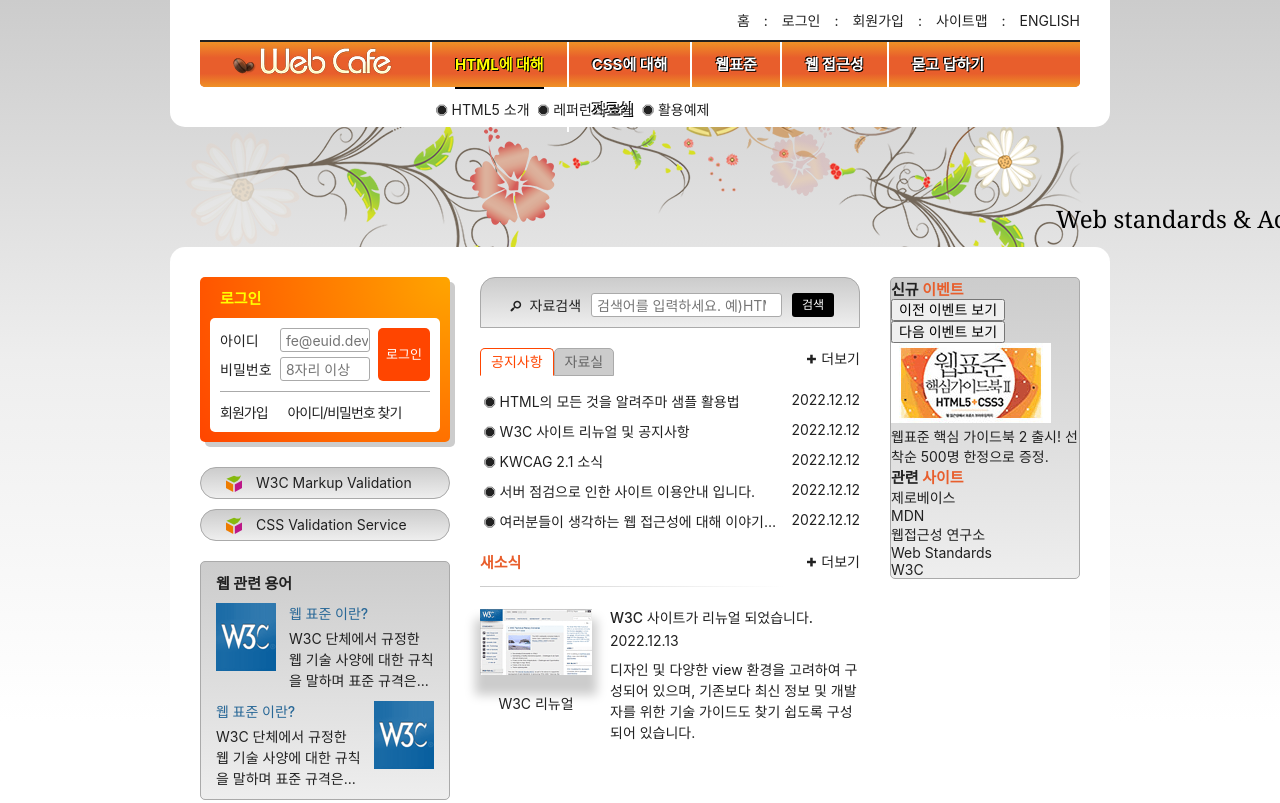
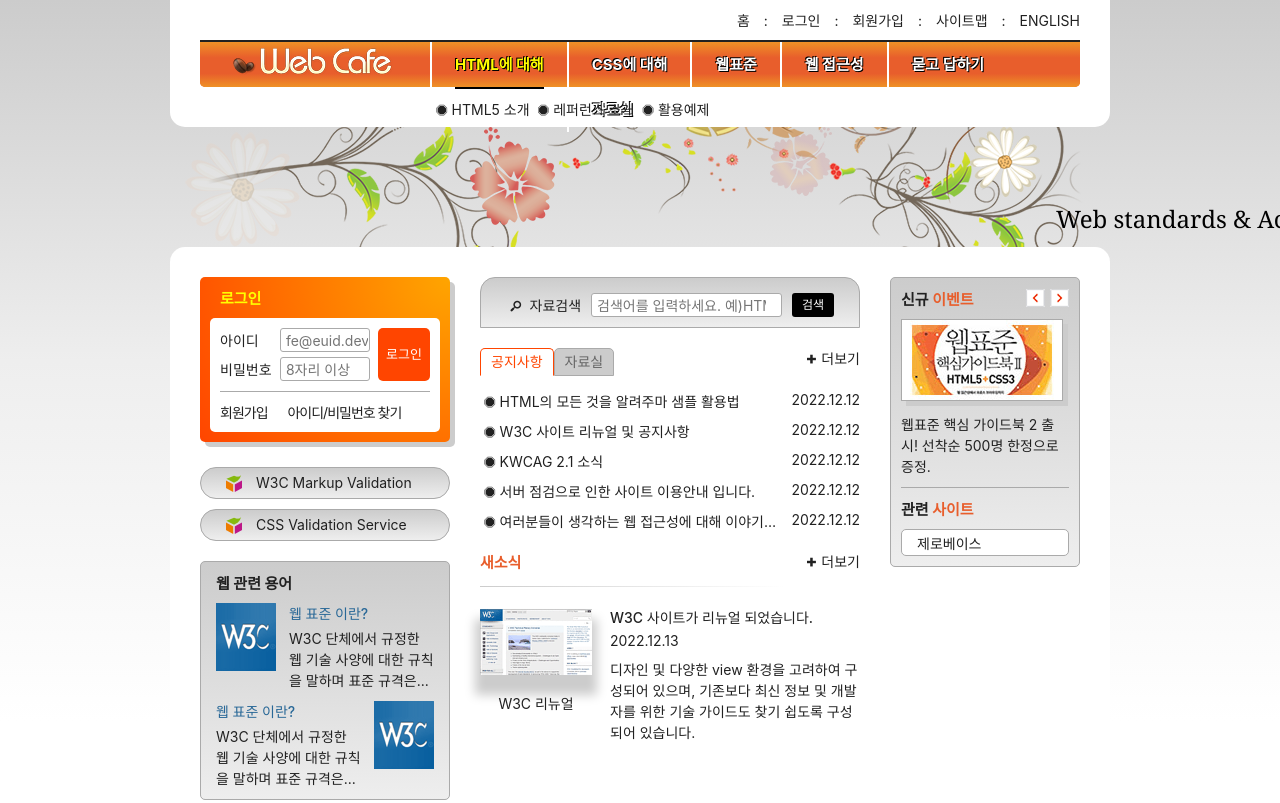
Before and after one commit to nahee09/HTML5, a plain HTML site: page index.html in a window 1280 px wide. Shown: the top 803 px of the page. Drawn offline with Linux system fonts and the light colour scheme; a web font is replaced by a local one.

Commit message:
신규 이벤트 및 관련 사이트 완료

```diff
--- a/styles/style.css
+++ b/styles/style.css
@@ -639,11 +639,96 @@
   padding: 8px;
 }
 
-/*신규 이벤트 및 관련 사이트*/
+/* 신규 이벤트 및 관련 사이트 */
+
+.event {
+  border-bottom: 1px solid #aaa;
+}
+
+.event-title {
+  display: inline-block;
+}
+
+.event-button-wrapper {
+  height: 20px;
+  overflow: hidden;
+  display: flex;
+  flex-flow: row nowrap;
+  align-items: center;
+  gap: 5px;
+  float: right;
+}
+
+/* IR 기법 -> Image Replacement */
+.event-button {
+  width: 19px;
+  height: 18px;
+  border: 0;
+  padding: 18px 0 0 0;
+  background: url(./images/back_forward.png) no-repeat;
+}
+
+.event-button-next {
+  background-position: -36px 0;
+}
+
+.event-button:focus {
+  outline-offset: -2px;
+}
+
+.event-thumbnail,
+.event-brief {
+  margin: 10px 0;
+}
+
+.event-thumbnail img {
+  border: 1px solid #aaa;
+  box-shadow: 5px 5px 0 0 #ccc;
+}
+
+.event-brief {
+  line-height: 1.5;
+}
+
+.related {
+  margin-top: 10px;
+}
+
+.related-list {
+  background-color: #fff;
+  border: 1px solid #aaa;
+  border-radius: 5px;
+  margin-top: 10px;
+  height: 27px;
+  overflow: hidden;
+  transition: height 400ms 0ms, padding 400ms 400ms;
+}
+
+.related-list li {
+  height: 25px;
+  display: flex;
+  flex-flow: row nowrap;
+  align-items: center;
+  padding: 0 5px;
+}
+
+.related-list a {
+  flex-grow: 1;
+  padding: 0 10px;
+}
+
+.related-list:hover,
+.related-list:focus {
+  height: 147px;
+  padding-top: 10px;
+  padding-bottom: 10px;
+}
+
 .gradient-effect{
   background: #ccc linear-gradient(to bottom, #ccc, #eee);
   border: 1px solid #aaa;
   border-radius: 5px;
+  padding: 10px;
 }
 
 .accent-color{
```
